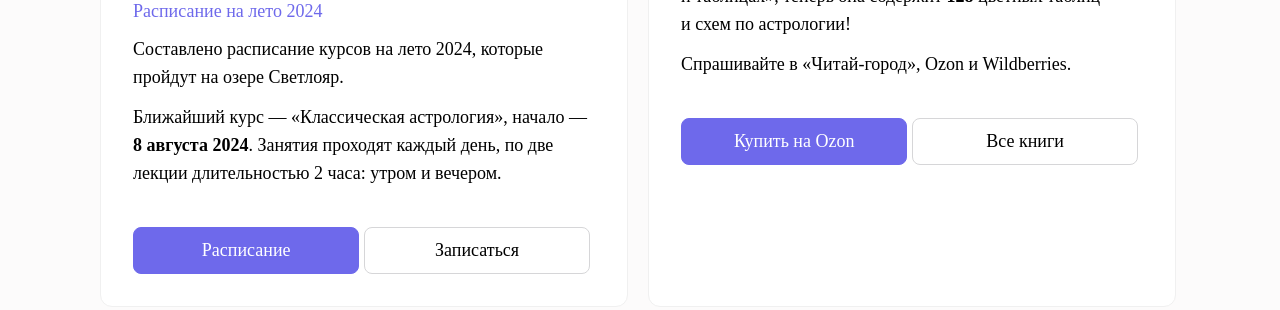
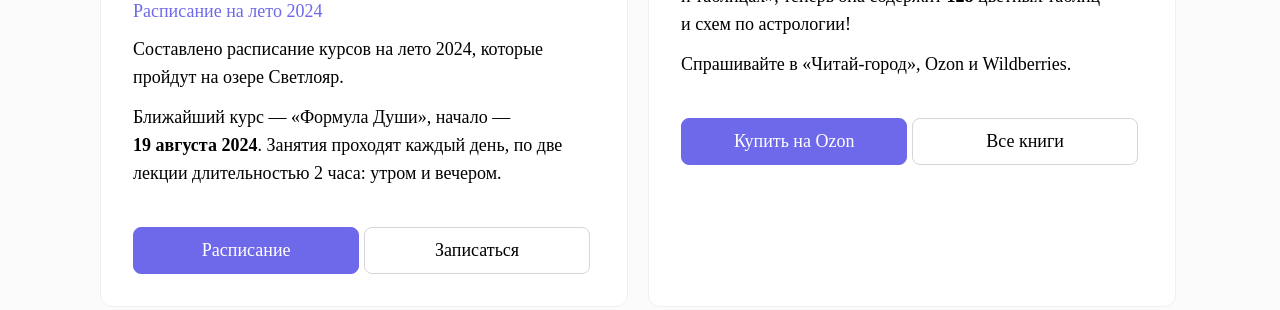
Before and after one commit to mosigo/astrogor, a Flask app: page / in a window 1280 px wide. Shown: the part 746-1056 px from the top of the page. Run offline with Flask 2, Linux system fonts and the light colour scheme; parts of the project's set-up code (start-up, migrations or seed data) failed here and were passed over; some web fonts are replaced.

Commit message:
Обновлена новость на Главной про ближайший курс.

```diff
--- a/templates/index.html
+++ b/templates/index.html
@@ -40,7 +40,7 @@ a.news div.img:hover {
         <div class="text-header">Расписание на лето 2024</div>
         <div class="text">
             <p>Составлено расписание курсов на лето 2024, которые пройдут на озере Светлояр.</p>
-            <p>Ближайший курс — «Классическая астрология», начало — <b>8 августа 2024</b>.
+            <p>Ближайший курс — «Формула Души», начало — <b>19 августа 2024</b>.
                 Занятия проходят каждый день, по две лекции длительностью 2 часа: утром и вечером.</p>
         </div>
         <div class="action">
```
